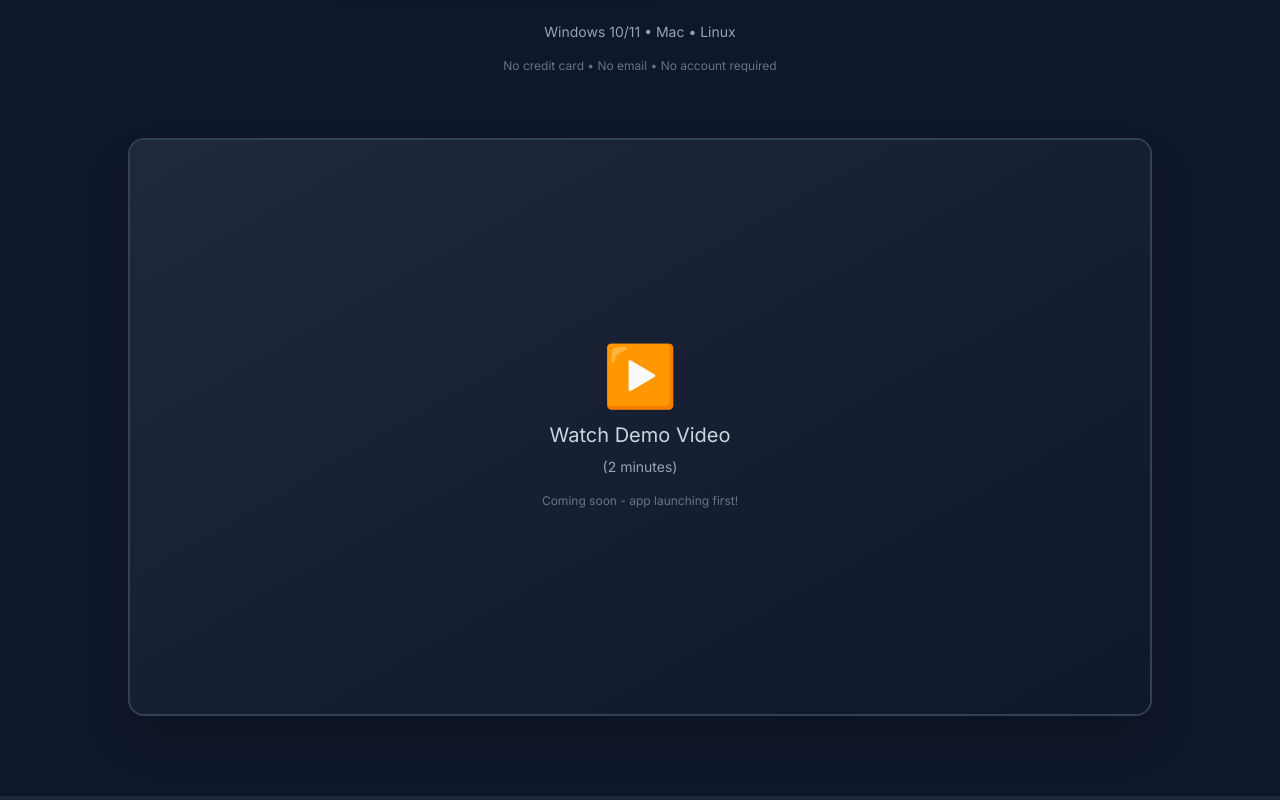
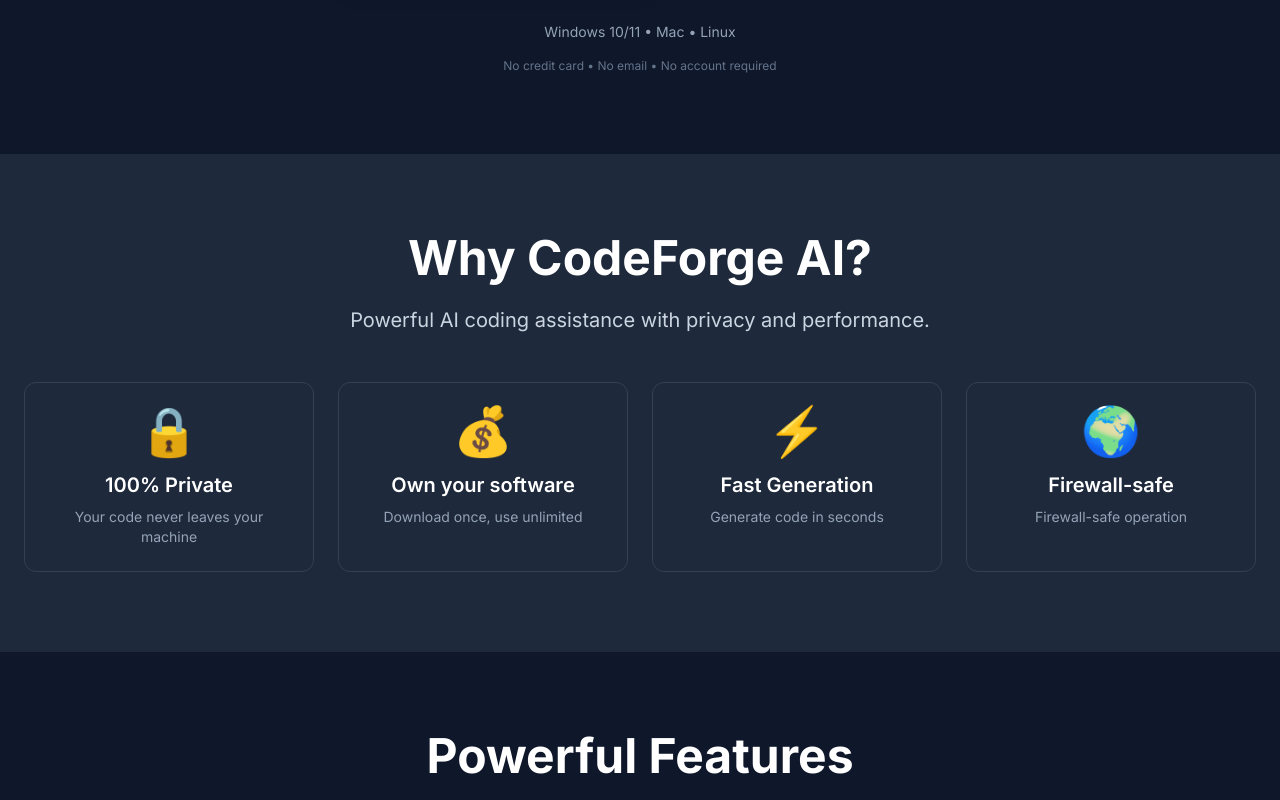
Before and after one commit to Edu124/Codeforge-ai, a Next.js app: page / in a window 1280 px wide. Shown: the part 600-1400 px from the top of the page. Built offline with nearby package versions, Linux system fonts and the light colour scheme.

Commit message:
Update hero section

```diff
--- a/app/page.tsx
+++ b/app/page.tsx
@@ -118,20 +118,6 @@
           <p className="text-xs text-slate-500">
             No credit card • No email • No account required
           </p>
-
-          {/* Demo Video Placeholder */}
-          <div className="mt-16 max-w-5xl mx-auto">
-            <div className="relative rounded-2xl overflow-hidden border-2 border-slate-700 shadow-2xl">
-              <div className="aspect-video bg-gradient-to-br from-codeforge-dark-light to-slate-900 flex items-center justify-center">
-                <div className="text-center">
-                  <div className="text-6xl mb-4">▶️</div>
-                  <p className="text-xl text-slate-300">Watch Demo Video</p>
-                  <p className="text-sm text-slate-400 mt-2">(2 minutes)</p>
-                  <p className="text-xs text-slate-500 mt-4">Coming soon - app launching first!</p>
-                </div>
-              </div>
-            </div>
-          </div>
         </div>
       </section>
 
```
